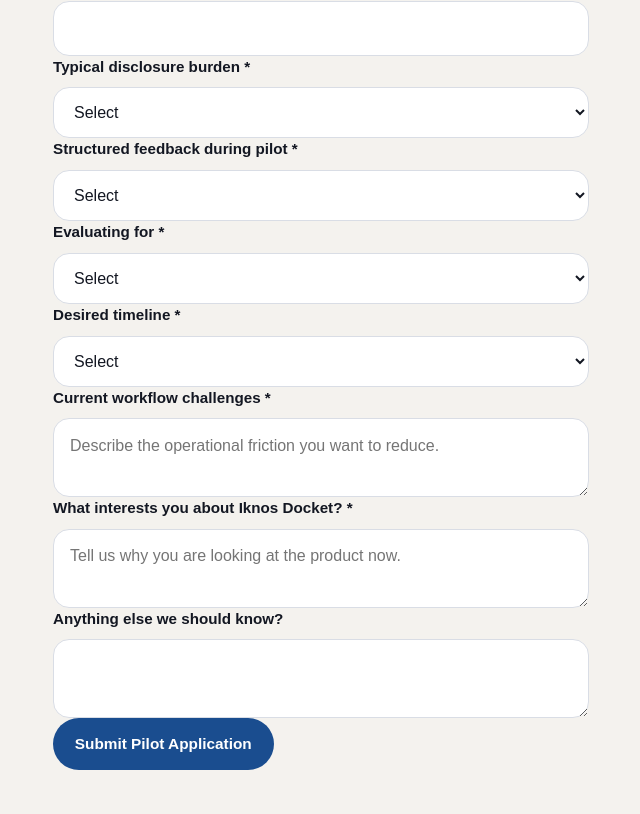
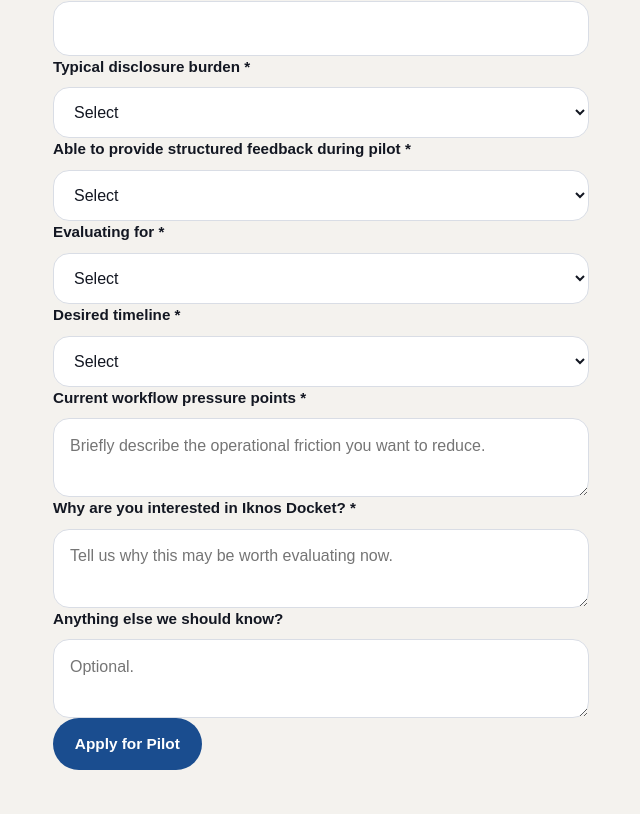
Before and after one commit to Nova-Legal/iknos-docket-site, a Next.js app: page /pilot in a window 1280 px wide. Shown: the part 1666-2480 px from the top of the page, without its empty margins (611-1251 px from the left). Built offline with nearby package versions, Linux system fonts and the light colour scheme.

Commit message:
Tighten form labels, prompts, and submit copy

```diff
--- a/components/pilot-form.tsx
+++ b/components/pilot-form.tsx
@@ -43,7 +43,7 @@
         <TextField label="Firm / organization" name="firm" required />
         <TextField label="Role / title" name="role" required />
         <TextField label="Province / jurisdiction" name="jurisdiction" placeholder="Ontario" required />
-        <TextField label="Practice area" name="practiceArea" value="Criminal Defence" readOnly required />
+        <TextField label="Primary practice area" name="practiceArea" value="Criminal Defence" readOnly required />
         <SelectField label="Team size" name="teamSize" required>
           <option value="">Select</option>
           <option>Solo</option>
@@ -57,9 +57,9 @@
           <option>Light</option>
           <option>Moderate</option>
           <option>Heavy</option>
-          <option>Very Heavy</option>
+          <option>Very heavy</option>
         </SelectField>
-        <SelectField label="Structured feedback during pilot" name="structuredFeedback" required>
+        <SelectField label="Able to provide structured feedback during pilot" name="structuredFeedback" required>
           <option value="">Select</option>
           <option>Yes</option>
           <option>No</option>
@@ -80,22 +80,26 @@
       </div>
       <div className="mt-5 grid gap-5">
         <TextAreaField
-          label="Current workflow challenges"
+          label="Current workflow pressure points"
           name="workflowChallenges"
           required
-          placeholder="Describe the operational friction you want to reduce."
+          placeholder="Briefly describe the operational friction you want to reduce."
         />
         <TextAreaField
-          label="What interests you about Iknos Docket?"
+          label="Why are you interested in Iknos Docket?"
           name="interest"
           required
-          placeholder="Tell us why you are looking at the product now."
+          placeholder="Tell us why this may be worth evaluating now."
         />
-        <TextAreaField label="Anything else we should know?" name="anythingElse" />
+        <TextAreaField
+          label="Anything else we should know?"
+          name="anythingElse"
+          placeholder="Optional."
+        />
       </div>
       {error ? <p className="mt-4 text-sm text-[var(--accent)]">{error}</p> : null}
       <button type="submit" className="btn btn-primary mt-6" disabled={isSubmitting}>
-        {isSubmitting ? "Submitting..." : "Submit Pilot Application"}
+        {isSubmitting ? "Submitting..." : "Apply for Pilot"}
       </button>
     </form>
   );
```
Also changed, not shown: components/contact-form.tsx (+9 -4 lines), components/demo-form.tsx (+4 -4 lines).
